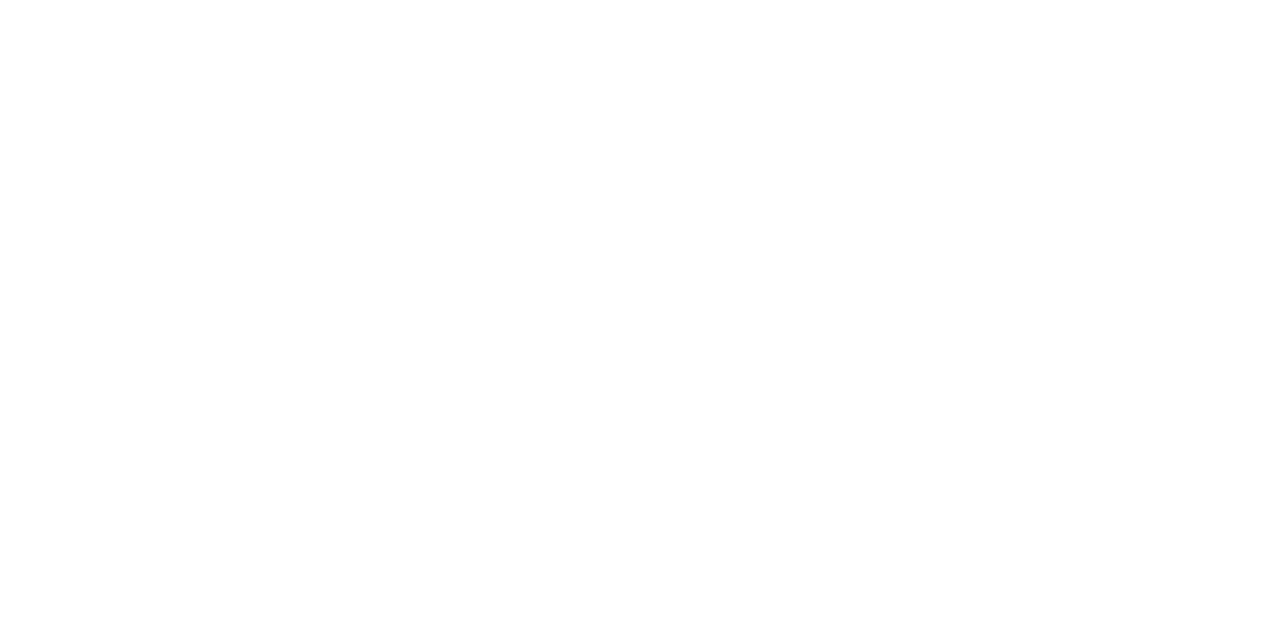
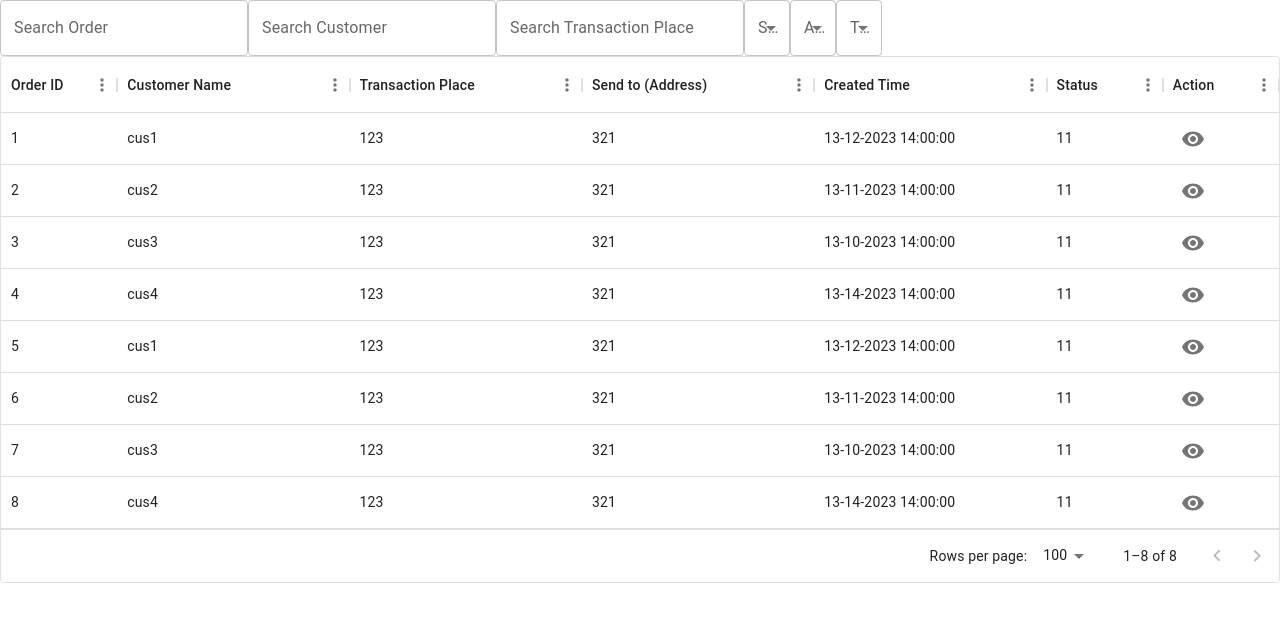
Before and after one commit to hai2k2yt/magic-post-admin, a React (Create React App) app: page /order/manage in a window 1280 px wide. Before the commit this address had no page. Shown: the top 622 px of the page. Built offline with nearby package versions, Linux system fonts and the light colour scheme.

Commit message:
add page template

```diff
--- a/package.json
+++ b/package.json
@@ -9,6 +9,7 @@
     "@mui/lab": "^5.0.0-alpha.153",
     "@mui/material": "^5.14.18",
     "@mui/x-data-grid": "^6.18.1",
+    "@mui/x-data-grid-generator": "^6.18.1",
     "@reduxjs/toolkit": "^1.9.7",
     "@testing-library/jest-dom": "^5.17.0",
     "@testing-library/react": "^13.4.0",
--- a/src/page/CreateDeliveryToCustomer.js
+++ b/src/page/CreateDeliveryToCustomer.js
@@ -1,6 +1,109 @@
-export default function CreateDeliveryToCustomer() {
+import React, { useState } from 'react';
+import { TextField, Autocomplete, Button, Container, Typography } from '@mui/material';
+
+const CreateDeliveryToCustomer = () => {
+    const [orderId, setOrderId] = useState('');
+    const [transactionEndpoint, setTransactionEndpoint] = useState('');
+    const [address, setAddress] = useState('');
+    const [shipperId, setShipperId] = useState('');
+    const [orderName, setOrderName] = useState('');
+    const [customerName, setCustomerName] = useState('');
+    const [shipperInfo, setShipperInfo] = useState('');
+
+    // Mock data for orders, customers, and shippers
+    const orders = [
+        { id: '1', name: 'Order 1', customer: 'Customer A' },
+        { id: '2', name: 'Order 2', customer: 'Customer B' },
+        // Add more orders as needed
+    ];
+
+    const customers = [
+        { id: '1', name: 'Customer A' },
+        { id: '2', name: 'Customer B' },
+        // Add more customers as needed
+    ];
+
+    const shippers = [
+        { id: '1', name: 'Shipper 1', phone: '123-456-7890' },
+        { id: '2', name: 'Shipper 2', phone: '987-654-3210' },
+        // Add more shippers as needed
+    ];
+
+    const handleOrderChange = (event, value) => {
+        if (value) {
+            setOrderName(value.name);
+            setCustomerName(value.customer);
+        } else {
+            setOrderName('');
+            setCustomerName('');
+        }
+    };
+
+    const handleShipperChange = (event, value) => {
+        if (value) {
+            setShipperInfo(`Name: ${value.name}, Phone: ${value.phone}`);
+        } else {
+            setShipperInfo('');
+        }
+    };
+
+    const handleSubmit = () => {
+        // Handle form submission logic here
+        console.log('Form submitted');
+    };
+
     return (
-        <>
-        </>
-    )
-}
+        <Container maxWidth="sm">
+            <Typography variant="h4" gutterBottom>
+                Create Delivery to Customer
+            </Typography>
+
+            <form onSubmit={handleSubmit}>
+                <Autocomplete
+                    options={orders}
+                    getOptionLabel={(option) => option.name}
+                    onChange={handleOrderChange}
+                    renderInput={(params) => <TextField {...params} label="Order ID" />}
+                />
+
+                <TextField
+                    label="Transaction Endpoint"
+                    fullWidth
+                    value={transactionEndpoint}
+                    onChange={(e) => setTransactionEndpoint(e.target.value)}
+                />
+
+                <TextField
+                    label="Address"
+                    fullWidth
+                    value={address}
+                    onChange={(e) => setAddress(e.target.value)}
+                />
+
+                <Autocomplete
+                    options={shippers}
+                    getOptionLabel={(option) => option.name}
+                    onChange={handleShipperChange}
+                    renderInput={(params) => <TextField {...params} label="Shipper ID" />}
+                />
+
+                <Typography variant="h6" gutterBottom>
+                    Order Information:
+                </Typography>
+                <Typography>{`Order Name: ${orderName}`}</Typography>
+                <Typography>{`Customer: ${customerName}`}</Typography>
+
+                <Typography variant="h6" gutterBottom>
+                    Shipper Information:
+                </Typography>
+                <Typography>{shipperInfo}</Typography>
+
+                <Button type="submit" variant="contained" color="primary">
+                    Create Delivery
+                </Button>
+            </form>
+        </Container>
+    );
+};
+
+export default CreateDeliveryToCustomer;
--- a/src/page/ManageLeaderAccount.js
+++ b/src/page/ManageLeaderAccount.js
@@ -3,4 +3,4 @@
         <>
         </>
     )
-}// Manage transaction and gathering leader
+}
--- a/src/page/ManageOrder.js
+++ b/src/page/ManageOrder.js
@@ -1,6 +1,185 @@
-export default function ManageOrder() {
+import React, {useState} from 'react';
+import {DataGrid} from '@mui/x-data-grid';
+import {
+    TextField,
+    FormControl,
+    InputLabel,
+    Select,
+    IconButton,
+} from '@mui/material';
+import {useNavigate} from 'react-router-dom';
+import VisibilityIcon from "@mui/icons-material/Visibility";
+
+const ManageOrder = () => {
+    const navigate = useNavigate();
+    const [searchOrder, setSearchOrder] = useState('');
+    const [searchCustomer, setSearchCustomer] = useState('');
+    const [searchTransactionPlace, setSearchTransactionPlace] = useState('');
+    const [selectedStatus, setSelectedStatus] = useState('');
+    const [selectedAddress, setSelectedAddress] = useState('');
+    const [selectedTransactionPlace, setSelectedTransactionPlace] = useState('');
+    const [sortModel, setSortModel] = useState([]);
+
+    const orders = [
+        {
+            id: '1',
+            OrderID: '1',
+            customerName: 'cus1',
+            transactionPlace: '123',
+            sendTo: '321',
+            createdAt: '13-12-2023 14:00:00',
+            status: '11'
+        },
+        {
+            id: '2',
+            OrderID: '2',
+            customerName: 'cus2',
+            transactionPlace: '123',
+            sendTo: '321',
+            createdAt: '13-11-2023 14:00:00',
+            status: '11'
+        },
+        {
+            id: '3',
+            OrderID: '3',
+            customerName: 'cus3',
+            transactionPlace: '123',
+            sendTo: '321',
+            createdAt: '13-10-2023 14:00:00',
+            status: '11'
+        },
+        {
+            id: '4',
+            OrderID: '4',
+            customerName: 'cus4',
+            transactionPlace: '123',
+            sendTo: '321',
+            createdAt: '13-14-2023 14:00:00',
+            status: '11'
+        },
+        {
+            id: '5',
+            OrderID: '5',
+            customerName: 'cus1',
+            transactionPlace: '123',
+            sendTo: '321',
+            createdAt: '13-12-2023 14:00:00',
+            status: '11'
+        },
+        {
+            id: '6',
+            OrderID: '6',
+            customerName: 'cus2',
+            transactionPlace: '123',
+            sendTo: '321',
+            createdAt: '13-11-2023 14:00:00',
+            status: '11'
+        },
+        {
+            id: '7',
+            OrderID: '7',
+            customerName: 'cus3',
+            transactionPlace: '123',
+            sendTo: '321',
+            createdAt: '13-10-2023 14:00:00',
+            status: '11'
+        },
+        {
+            id: '8',
+            OrderID: '8',
+            customerName: 'cus4',
+            transactionPlace: '123',
+            sendTo: '321',
+            createdAt: '13-14-2023 14:00:00',
+            status: '11'
+        },
+    ];
+    const handleViewDetail = (orderId) => {
+        navigate(`/order-detail/${orderId}`);
+    };
+
+    const filteredOrders = orders.filter((order) => {
+        return true;
+    });
+
+    const columns = [
+        {field: 'OrderID', headerName: 'Order ID', flex: 1, sortable: false},
+        {field: 'customerName', headerName: 'Customer Name', flex: 2, sortable: false},
+        {field: 'transactionPlace', headerName: 'Transaction Place', flex: 2, sortable: false},
+        {field: 'sendTo', headerName: 'Send to (Address)', flex: 2, sortable: false},
+        {field: 'createdAt', headerName: 'Created Time', flex: 2, sortable: true},
+        {field: 'status', headerName: 'Status', flex: 1, sortable: true},
+        {
+            field: 'action',
+            headerName: 'Action',
+            flex: 1,
+            sortable: false,
+            renderCell: (params) => (
+                <IconButton onClick={() => handleViewDetail(params.row.OrderID)}>
+                    <VisibilityIcon/>
+                </IconButton>
+            ),
+        },
+    ];
+
     return (
-        <>
-        </>
-    )
-}
+        <div>
+            {/* Search Fields */}
+            <TextField
+                label="Search Order"
+                value={searchOrder}
+                onChange={(e) => setSearchOrder(e.target.value)}
+            />
+            <TextField
+                label="Search Customer"
+                value={searchCustomer}
+                onChange={(e) => setSearchCustomer(e.target.value)}
+            />
+            <TextField
+                label="Search Transaction Place"
+                value={searchTransactionPlace}
+                onChange={(e) => setSearchTransactionPlace(e.target.value)}
+            />
+
+            {/* Select Fields */}
+            <FormControl>
+                <InputLabel>Status</InputLabel>
+                <Select
+                    value={selectedStatus}
+                    onChange={(e) => setSelectedStatus(e.target.value)}
+                >
+                    {/* Status options */}
+                </Select>
+            </FormControl>
+            <FormControl>
+                <InputLabel>Address</InputLabel>
+                <Select
+                    value={selectedAddress}
+                    onChange={(e) => setSelectedAddress(e.target.value)}
+                >
+                    {/* Address options */}
+                </Select>
+            </FormControl>
+            <FormControl>
+                <InputLabel>Transaction Place</InputLabel>
+                <Select
+                    value={selectedTransactionPlace}
+                    onChange={(e) => setSelectedTransactionPlace(e.target.value)}
+                >
+                    {/* Transaction Place options */}
+                </Select>
+            </FormControl>
+
+            <DataGrid
+                rows={filteredOrders}
+                columns={columns}
+                pageSize={10}
+                rowsPerPageOptions={[10, 20, 50]}
+                sortModel={sortModel}
+                onSortModelChange={(model) => setSortModel(model)}
+            />
+        </div>
+    );
+};
+
+export default ManageOrder;
--- a/src/routes/index.js
+++ b/src/routes/index.js
@@ -10,6 +10,7 @@
 import CreateDeliveryToGatheringPoint from "../page/CreateDeliveryToGatheringPoint";
 import ManageLeaderAccount from "../page/ManageLeaderAccount";
 import CreateDeliveryToCustomer from "../page/CreateDeliveryToCustomer";
+import ManageOrder from "../page/ManageOrder";
 
 // ----------------------------------------------------------------------
 
@@ -23,6 +24,7 @@
     {path: '/order/statistics', component: <StatisticOrder />},
     {path: '/order/view', component: <ViewOrder />},
     {path: '/order/create', component: <CreateOrder />},
+    {path: '/order/manage', component: <ManageOrder />},
     {path: '/leader/manage', component: <ManageLeaderAccount />},
     {path: '/order/delivery/customer', component: <CreateDeliveryToCustomer />},
     {path: '/order/delivery/gathering', component: <CreateDeliveryToGatheringPoint />},
```
